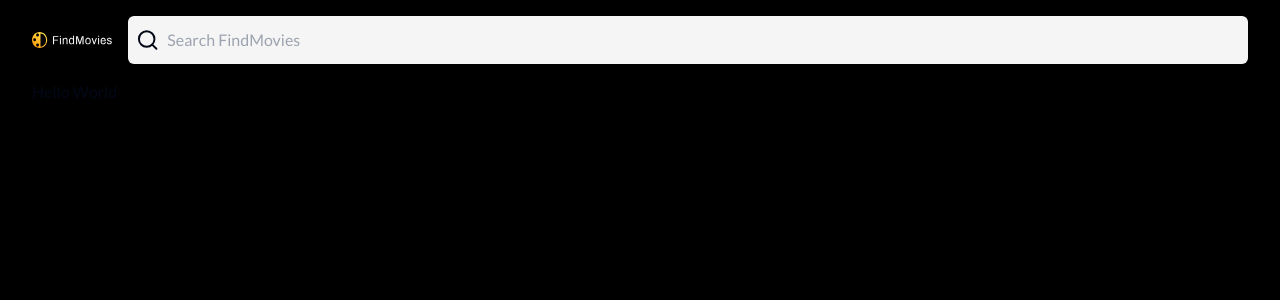
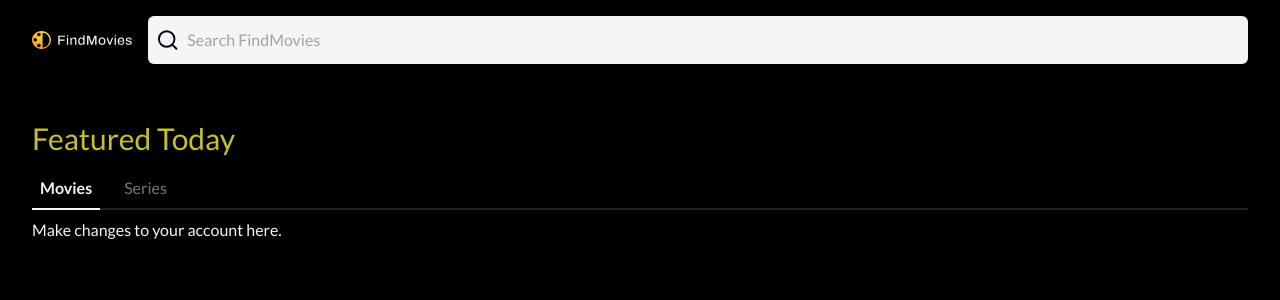
Before and after one commit to AkinAkinbobola/find-movies, a Next.js app: page / in a window 1280 px wide. Shown: the top 300 px of the page. Built offline with nearby package versions, Linux system fonts and the light colour scheme.

Commit message:
Add tabs

```diff
--- a/app/page.tsx
+++ b/app/page.tsx
@@ -1,7 +1,26 @@
-import Image from "next/image";
+import { Tabs, TabsContent, TabsList, TabsTrigger } from "@/components/ui/tabs";
 
 const Page = () => {
-  return <div>Hello World</div>;
+  return (
+    <main className={"mt-10"}>
+      <div>
+        <h1 className={"text-yellow text-3xl"}>Featured Today</h1>
+
+        <Tabs defaultValue="movies" className="w-full mt-3">
+          <TabsList className={"w-full"}>
+            <TabsTrigger value="movies">Movies</TabsTrigger>
+            <TabsTrigger value="series">Series</TabsTrigger>
+          </TabsList>
+          <TabsContent value="movies" className={"text-white"}>
+            Make changes to your account here.
+          </TabsContent>
+          <TabsContent value="series" className={"text-white"}>
+            Change your password here.
+          </TabsContent>
+        </Tabs>
+      </div>
+    </main>
+  );
 };
 
 export default Page;
--- a/components/Header.tsx
+++ b/components/Header.tsx
@@ -6,7 +6,7 @@ const Header = () => {
   return (
     <header className={"flex items-center justify-between w-full gap-4 py-4"}>
       <Link href={"/"}>
-        <Image src={"/icons/logo.svg"} alt={"Logo"} width={80} height={80} />
+        <Image src={"/icons/logo.svg"} alt={"Logo"} width={100} height={100} />
       </Link>
 
       <SearchBar />
--- /dev/null
+++ b/components/ui/tabs.tsx
@@ -0,0 +1,55 @@
+"use client";
+
+import * as React from "react";
+import * as TabsPrimitive from "@radix-ui/react-tabs";
+
+import { cn } from "@/lib/utils";
+
+const Tabs = TabsPrimitive.Root;
+
+const TabsList = React.forwardRef<
+  React.ElementRef<typeof TabsPrimitive.List>,
+  React.ComponentPropsWithoutRef<typeof TabsPrimitive.List>
+>(({ className, ...props }, ref) => (
+  <TabsPrimitive.List
+    ref={ref}
+    className={cn(
+      "inline-flex w-full items-center justify-start  gap-0 border-b-2 border-gray p-0 text-gray-200",
+      className,
+    )}
+    {...props}
+  />
+));
+TabsList.displayName = TabsPrimitive.List.displayName;
+
+const TabsTrigger = React.forwardRef<
+  React.ElementRef<typeof TabsPrimitive.Trigger>,
+  React.ComponentPropsWithoutRef<typeof TabsPrimitive.Trigger>
+>(({ className, ...props }, ref) => (
+  <TabsPrimitive.Trigger
+    ref={ref}
+    className={cn(
+      "mx-2 -mb-[2px] inline-flex items-center justify-start  whitespace-nowrap border-b-2 px-2  py-2 text-base font-medium transition-all first-of-type:ml-0 disabled:pointer-events-none disabled:text-muted-foreground data-[state=active]:border-white data-[state=inactive]:border-transparent data-[state=active]:font-semibold data-[state=active]:text-white",
+      className,
+    )}
+    {...props}
+  />
+));
+TabsTrigger.displayName = TabsPrimitive.Trigger.displayName;
+
+const TabsContent = React.forwardRef<
+  React.ElementRef<typeof TabsPrimitive.Content>,
+  React.ComponentPropsWithoutRef<typeof TabsPrimitive.Content>
+>(({ className, ...props }, ref) => (
+  <TabsPrimitive.Content
+    ref={ref}
+    className={cn(
+      "mt-2 ring-offset-background focus-visible:outline-none focus-visible:ring-2 focus-visible:ring-ring focus-visible:ring-offset-2",
+      className,
+    )}
+    {...props}
+  />
+));
+TabsContent.displayName = TabsPrimitive.Content.displayName;
+
+export { Tabs, TabsList, TabsTrigger, TabsContent };
--- a/package.json
+++ b/package.json
@@ -9,6 +9,7 @@
     "lint": "next lint"
   },
   "dependencies": {
+    "@radix-ui/react-tabs": "^1.0.4",
     "class-variance-authority": "^0.7.0",
     "clsx": "^2.1.1",
     "lucide-react": "^0.383.0",
```
Also changed, not shown: 1 other file (tests, documents, lock files or other folders).
